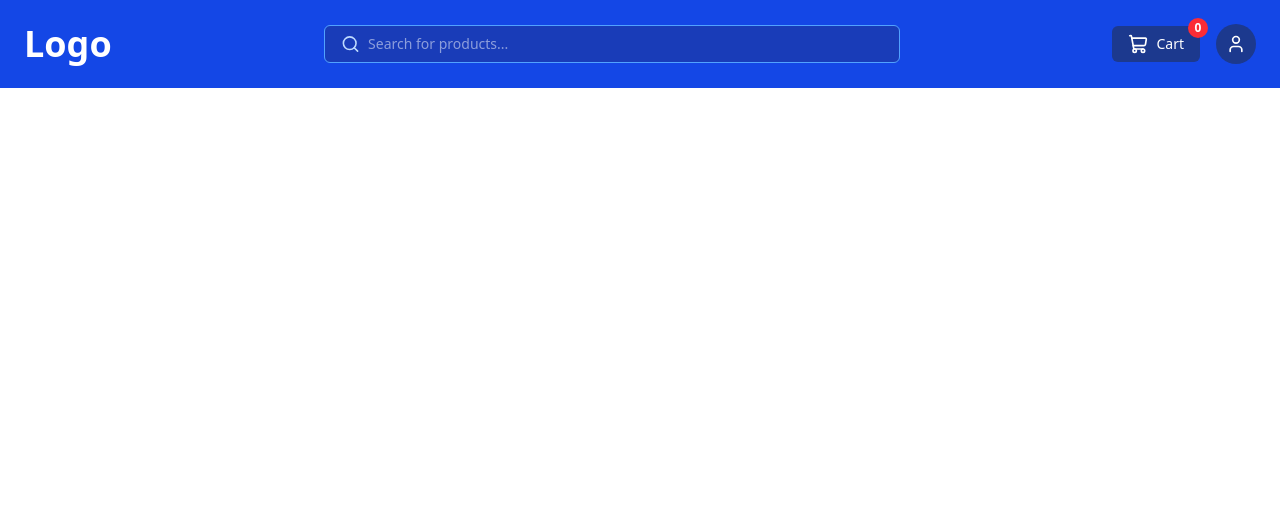
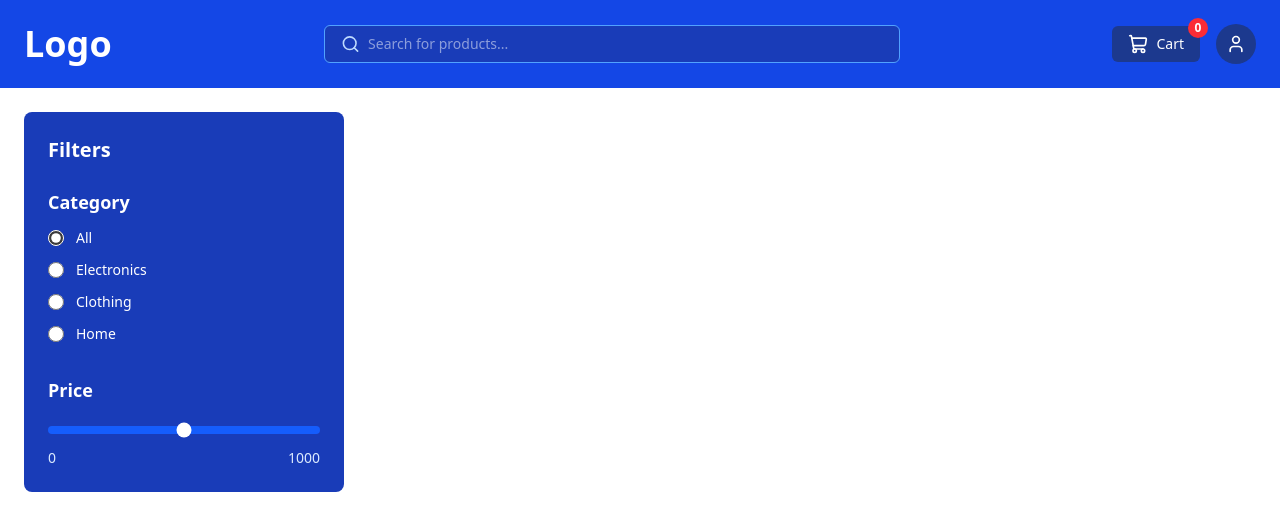
Before and after one commit to ashishxdev/whatbytes-assessment, a Next.js app: page / in a window 1280 px wide. Shown: the top 530 px of the page. Built offline with nearby package versions, Linux system fonts and the light colour scheme.

Commit message:
build sidebar filters

```diff
--- /dev/null
+++ b/app/components/CategoryFilter.jsx
@@ -0,0 +1,26 @@
+export default function CategoryFilter() {
+    const categories = ["All", "Electronics", "Clothing", "Home"];
+
+    return (
+        <div>
+            <h3 className="mb-3 text-lg font-semibold text-white">Category</h3>
+            <div className="flex flex-col gap-3">
+                {categories.map((category) => (
+                    <label
+                        key={category}
+                        className="flex items-center gap-3 cursor-pointer text-white"
+                    >
+                        <input
+                            type="radio"
+                            name="category"
+                            value={category}
+                            defaultChecked={category === "All"}
+                            className="h-4 w-4 accent-white cursor-pointer"
+                        />
+                        <span className="text-sm">{category}</span>
+                    </label>
+                ))}
+            </div>
+        </div>
+    );
+}
--- /dev/null
+++ b/app/components/PriceFilter.jsx
@@ -0,0 +1,18 @@
+export default function PriceFilter() {
+    return (
+        <div>
+            <h3 className="mb-3 text-lg font-semibold text-white">Price</h3>
+            <input
+                type="range"
+                min={0}
+                max={1000}
+                defaultValue={500}
+                className="w-full h-2 rounded-lg appearance-none cursor-pointer bg-blue-600 accent-white"
+            />
+            <div className="mt-2 flex justify-between text-sm text-blue-100">
+                <span>0</span>
+                <span>1000</span>
+            </div>
+        </div>
+    );
+}
--- a/app/components/SideBar.jsx
+++ b/app/components/SideBar.jsx
@@ -1,7 +1,14 @@
-import React from 'react'
+import CategoryFilter from "./CategoryFilter";
+import PriceFilter from "./PriceFilter";
 
-export const SideBar = () => {
+export default function Sidebar() {
     return (
-        <div>SideBar</div>
-    )
+        <aside className="w-full max-w-xs rounded-lg bg-blue-800 p-6">
+            <h2 className="mb-6 text-xl font-bold text-white">Filters</h2>
+            <div className="flex flex-col gap-8">
+                <CategoryFilter />
+                <PriceFilter />
+            </div>
+        </aside>
+    );
 }
--- a/app/page.js
+++ b/app/page.js
@@ -1,10 +1,15 @@
 import React from 'react'
 import Header from './components/Header'
+import Sidebar from './components/SideBar'
 
 export default function page() {
   return (
     <>
       <Header />
+      <div className="flex gap-6 p-6">
+        <Sidebar />
+        <main className="flex-1"></main>
+      </div>
     </>
   )
 }
```
